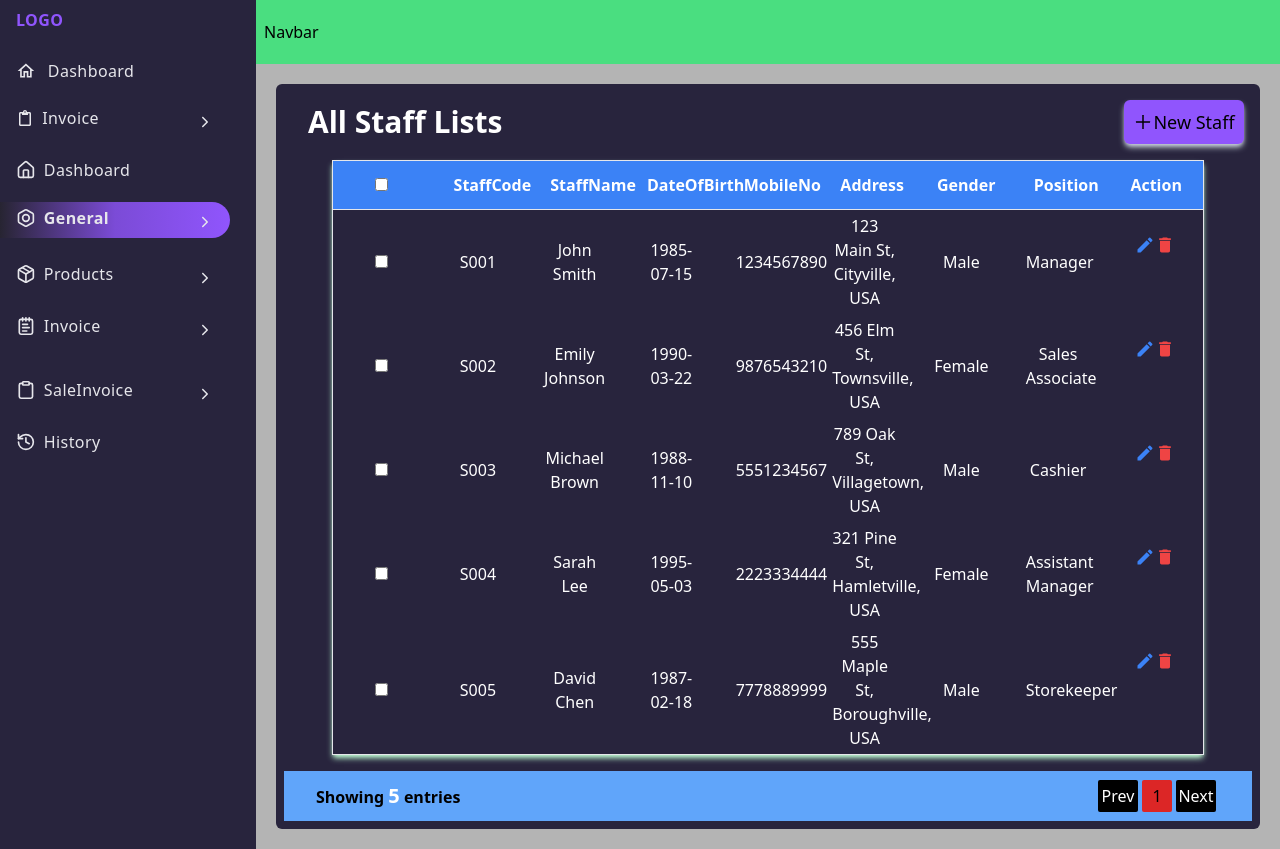
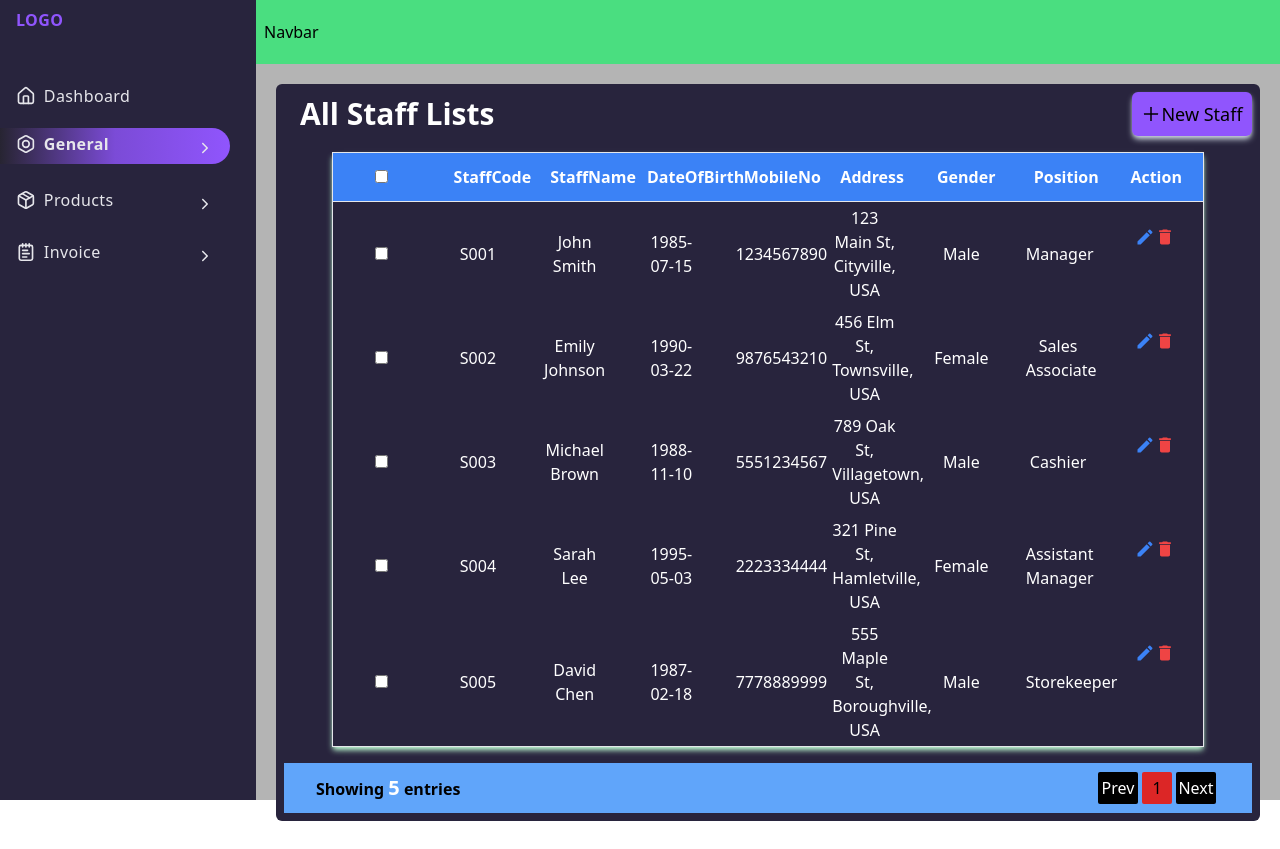
Before and after one commit to one-project-one-month/pos_frontend_react, a React (Vite) app: page /general in a window 1280 px wide. After the commit the page ends 821 px from the top, so only its background shows below. Built offline with nearby package versions, Linux system fonts and the light colour scheme.

Commit message:
style add

```diff
--- a/src/App.jsx
+++ b/src/App.jsx
@@ -5,21 +5,20 @@ import SideBar from "./Common/SideBar/SideBar";
 import { routes } from "./Route/data";
 import NotFound from "./Pages/NotFound/NotFound";
 import Dashboard from "./Pages/Dashboard/Dashboard";
-import AddCategory from "./Pages/ProductCategory/AddCategory";
 
 function App() {
     return (
         <section className="mainSection">
             <BrowserRouter>
-                <div className="grid grid-cols-5 w-full h-full relative">
+                <div className="grid grid-cols-5 w-full h-[100vh] relative">
                     <section className="sidebar col-span-1 bg-[#28243d]">
                         <SideBar />
                     </section>
-                    <section className="col-span-4 bg-[#b4b4b4]">
-                        <div className="">
+                    <section className="col-span-4 bg-[#b4b4b4] h-[100vh]">
+                        <div className="h-50px">
                             <NavBar />
                         </div>
-                        <div className="p-5 h-page ">
+                        <div className="p-5 h-page">
                             <Routes>
                                 <Route path="/" element={<Dashboard />} />
                                 <Route path="/*" element={<NotFound />} />
--- a/src/Common/SideBar/SideBar.jsx
+++ b/src/Common/SideBar/SideBar.jsx
@@ -2,9 +2,6 @@ import "./sidebar.css";
 import { NavLink } from "react-router-dom";
 import SideMenuItem from "./SideMenuItem";
 import SideMenu from "./SideMenu";
-import { FaRegClipboard } from "react-icons/fa";
-import { IoIosArrowForward } from "react-icons/io";
-import { MdOutlineHome } from "react-icons/md";
 import { menuItemArrowOn } from "../../redux/services/animateSlice";
 import { useDispatch, useSelector } from "react-redux";
 
@@ -19,14 +16,6 @@ const SideBar = () => {
           <p>LOGO</p>
         </NavLink>
 
-        <NavLink to={"/dashboard"} className="rounded-r-full py-1 text-[#e6e6eb] cursor-pointer menu-item flex justify-start px-4 items-center gap-3 w-[90%]">
-          <div className="w-[10%] h-full flex justify-center items-center">
-            <MdOutlineHome className="text-[30px]" />
-          </div>
-          <div className="flex justify-start items-center">
-            <p>Dashboard</p>
-          </div>
-        </NavLink>
         <div className="flex flex-col gap-1 justify-start items-center h-auto w-[90%]">
           <div
             onClick={() => {
@@ -34,20 +23,6 @@ const SideBar = () => {
             }}
             className="flex w-[100%] justify-start gap-2 text-[#e6e6eb] hover:bg-[#3a3541] items-center pt-1 pb-2 px-4 cursor-pointer rounded-r-full"
           >
-            <div className="w-[10%] h-full flex justify-center items-center">
-              <FaRegClipboard />
-            </div>
-            <div className="w-[80%] h-full flex justify-start items-center">
-              Invoice
-            </div>
-            <div
-              style={{
-                rotate: menuItemArrow === true ? "90deg" : "0deg",
-              }}
-              className="rotate-0 transition-transform flex self-end w-[10%] justify-center items-center"
-            >
-              <IoIosArrowForward />
-            </div>
           </div>
 
           <div
@@ -57,12 +32,6 @@ const SideBar = () => {
             }}
             className="flex flex-col w-full justify-start items-center"
           >
-            <NavLink to={"/add-new-invoice"} className="rounded-r-full py-1 text-[#e6e6eb] cursor-pointer menu-item flex justify-start px-[23px] items-center gap-3 w-full">
-              <div className="p-1 rounded-full outline-[#e6e6eb] outline-[1.5px] outline"></div>
-              <div className="flex justify-start items-center">
-                <p>Add</p>
-              </div>
-            </NavLink>
           </div>
         </div>
 
--- a/src/Common/SideBar/SideMenu.jsx
+++ b/src/Common/SideBar/SideMenu.jsx
@@ -1,4 +1,4 @@
-import {  BoltIcon, Clipboard ,History, Home, List, NotepadText, Package, ShoppingBagIcon, SquareGanttChartIcon, Users } from "lucide-react";
+import {  BoltIcon , Home, List, NotepadText, Package, ShoppingBagIcon, Users } from "lucide-react";
 
 const SideMenu = [
     {
@@ -57,23 +57,7 @@ const SideMenu = [
         },
       ],
     },
-    {
-      routeName:'SaleInvoice',
-      icon:<Clipboard/>,
-      route:'/saleinvoices',
-      children:[
-        {
-          childrenName:'SaleInvoice Detail',
-          route:'saleinvoices/saleinvoicedetails',
-          icon:<SquareGanttChartIcon/>
-        }
-      ]
-    },
-    {
-      routeName: "History",
-      icon: <History />,
-      route: "/history",
-    },
+
   ];
 
 export default SideMenu
--- a/src/Common/SideBar/SideMenuItem.jsx
+++ b/src/Common/SideBar/SideMenuItem.jsx
@@ -1,13 +1,10 @@
 /* eslint-disable react/prop-types */
-import { useDispatch, useSelector } from "react-redux";
 import { NavLink, useParams } from "react-router-dom";
-import { menuItemArrowOn } from "../../redux/services/animateSlice";
 import { IoIosArrowForward } from "react-icons/io";
 import MenuChildrenItem from "./MenuChildrenItem";
 import { useState } from "react";
 
 const SideMenuItem = ({ side }) => {
-  const dispatch = useDispatch();
   const [menuItemArrow, setMenuItemArrow] = useState(false);
   const currentRoute = useParams();
   return (
--- a/src/Pages/Staff/Staff.jsx
+++ b/src/Pages/Staff/Staff.jsx
@@ -31,7 +31,7 @@ const Staff = () => {
     return (
         <>
             <div className=" bg-[#28243d] rounded-md p-2">
-                <div className="m-2 flex justify-between items-center">
+                <div className="flex justify-between items-center">
                     <h2 className="text-white lg:text-3xl md:text-2xl sm:text-xl px-4 font-bold">
                         All Staff Lists
                     </h2>
--- a/src/Route/data.jsx
+++ b/src/Route/data.jsx
@@ -3,8 +3,6 @@ import Dashboard from "../Pages/Dashboard/Dashboard";
 import Staff from "../Pages/Staff/Staff";
 import Shop from "../Pages/Shop/Shop";
 import CustomerList from "../Pages/Customer/CustomerList";
-import SaleInvoice from "../Pages/SaleInvoice/Saleinvoice";
-import Detail from "../Pages/Detail/Detail";
 import Product from "../Pages/Product/Product";
 import ProductCategory from "../Pages/ProductCategory/Category";
 import Invoice from "../Pages/Invoice/Invoice";
@@ -118,22 +116,6 @@ export const routes = [
                 handle: { title: "History" },
             },
             {
-                path: "saleinvoices",
-                handle: { title: "Saleinvoices" },
-                Component: <SaleInvoice />,
-                children: [
-                    {
-                        index: true,
-                        Component: <SaleInvoice />,
-                    },
-                    {
-                        path: "saleinvoices/saleinvoicedetails",
-                        handle: { title: "Saleinvoice Detail" },
-                        Component: <Detail />,
-                    },
-                ],
-            },
-            {
                 path: "printtable",
                 Component: <PrintTable />,
 
```
